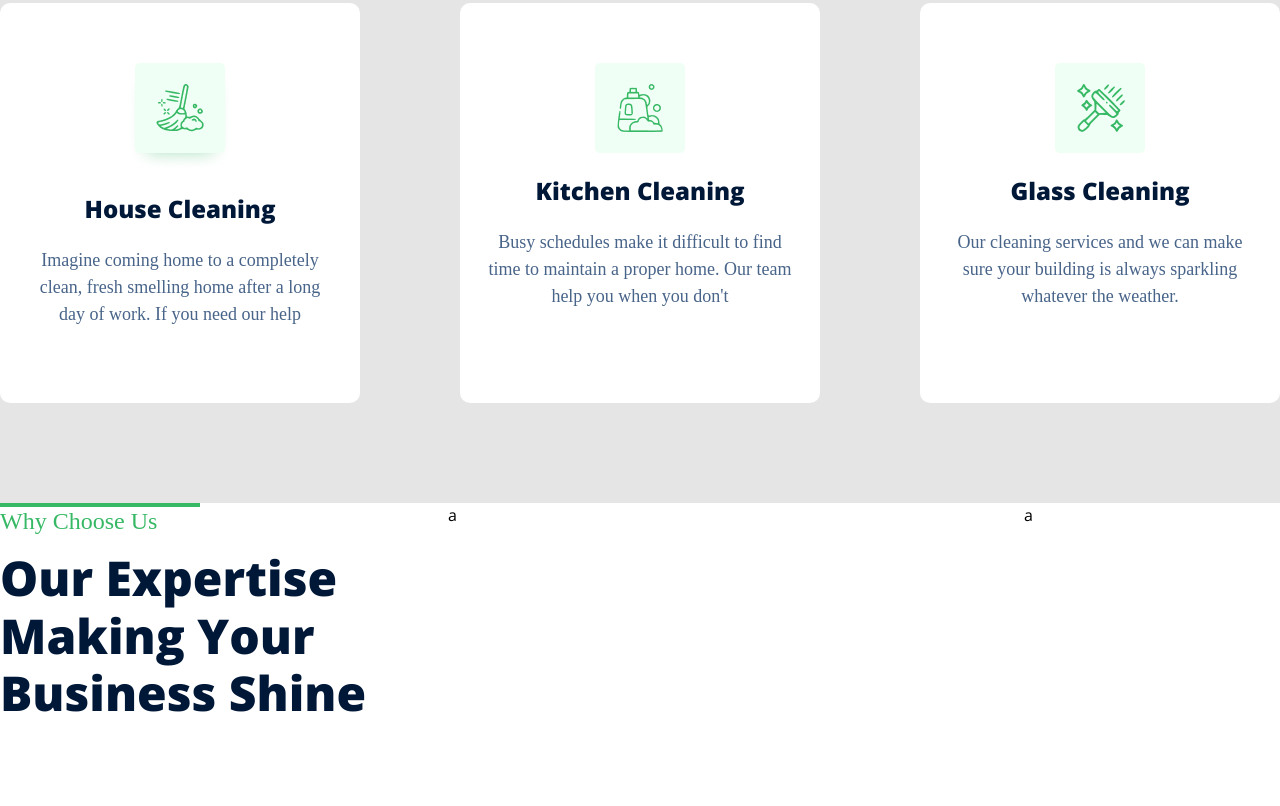
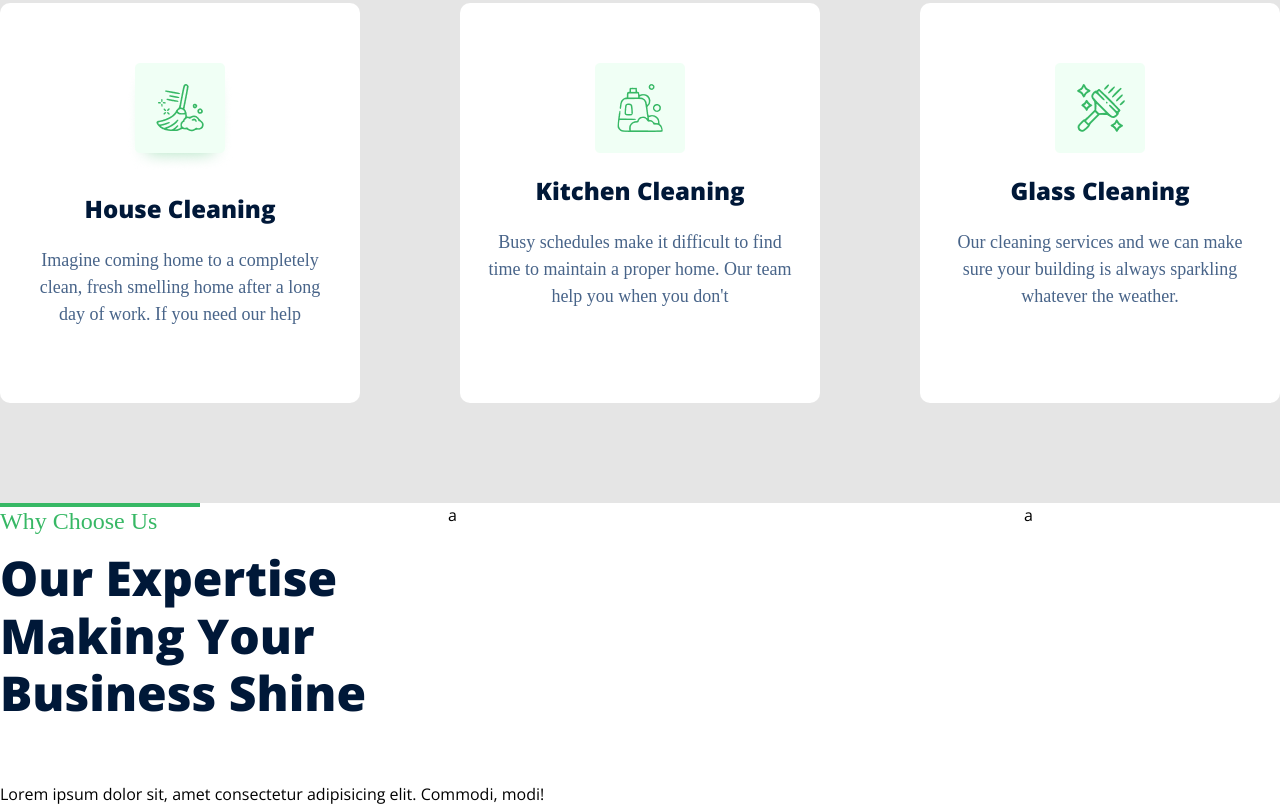
Before and after one commit to Shoriful-Shuvo/ecommerce, a plain HTML site: page index.html in a window 1280 px wide. Shown: the part 2194-3000 px from the top of the page. Before the commit the page ends 2976 px from the top, so only its background shows below. Drawn offline with nearby package versions, Linux system fonts and the light colour scheme; a web font is replaced by a local one.

Commit message:
add a h1

```diff
--- a/index.html
+++ b/index.html
@@ -356,7 +356,7 @@
      </section>
     <!-- choose part end -->
 
-
+<h1>Lorem ipsum dolor sit, amet consectetur adipisicing elit. Commodi, modi!</h1>
 
     <!-- tailwind filee -->
     <script src="js/tailwind.config.js"></script>
```
